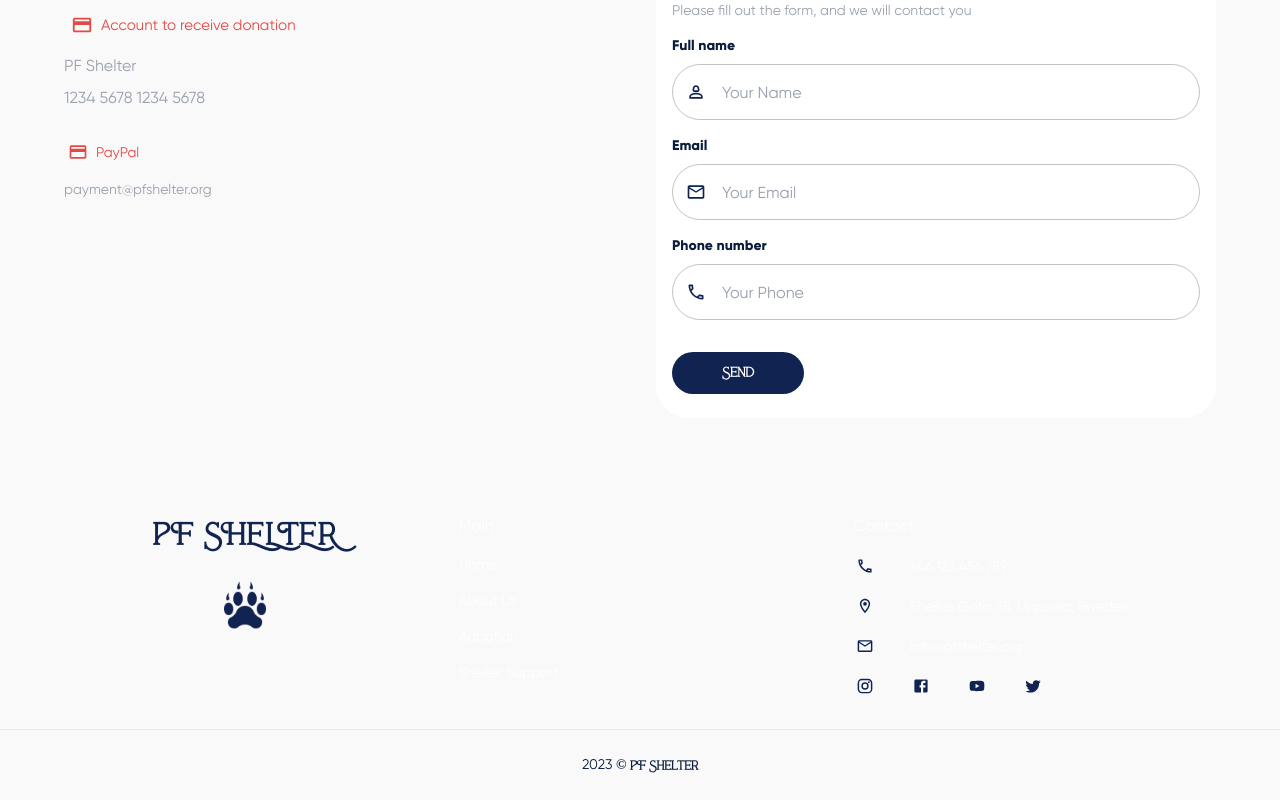
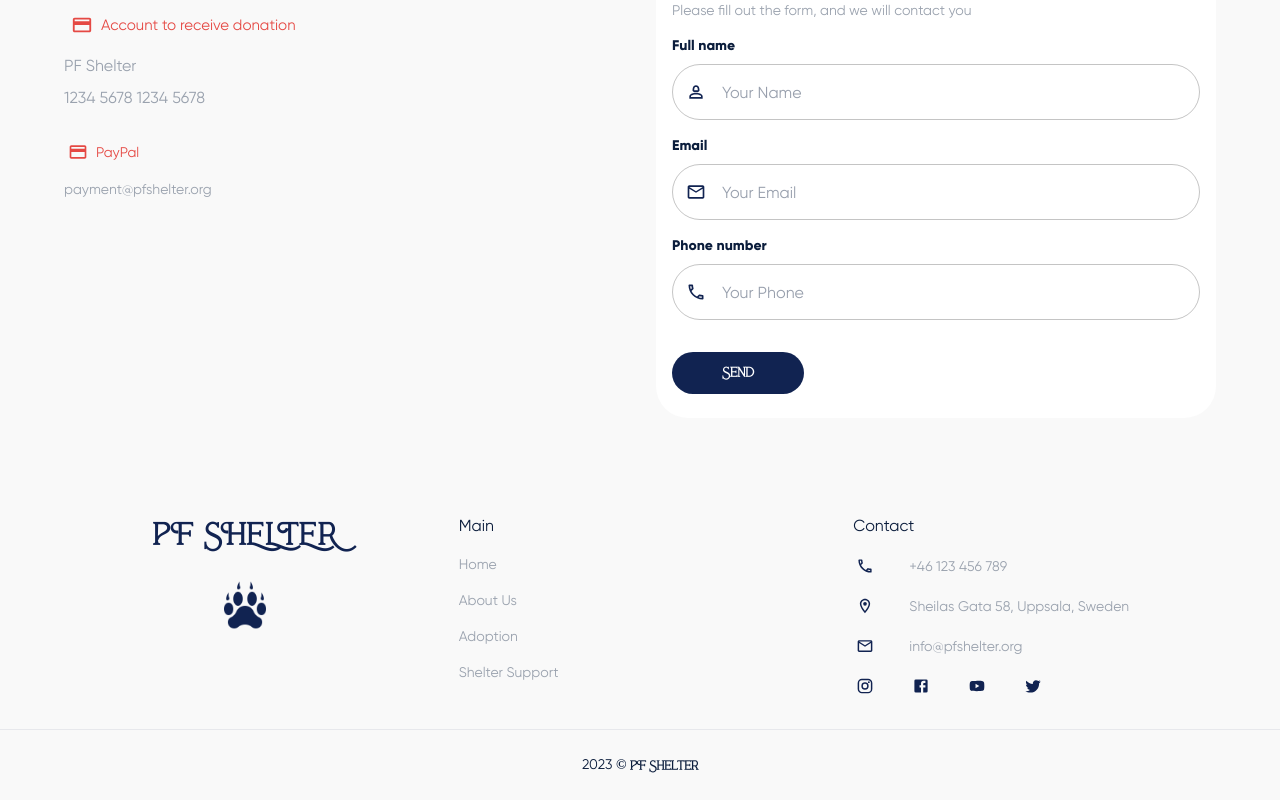
Before and after one commit to stanleyHayes/fpshelter, a React (Create React App) app: page / in a window 1280 px wide. Shown: the part 3381-4181 px from the top of the page. Built offline with nearby package versions, Linux system fonts and the light colour scheme.

Commit message:
Fix color issues

```diff
--- a/src/components/footers/desktop-footer.js
+++ b/src/components/footers/desktop-footer.js
@@ -72,26 +72,26 @@ const DesktopFooter = () => {
                 </Grid>
                 <Grid item={true} lg={4}>
                     <Stack spacing={2}>
-                        <Typography variant="body1" sx={{color: "white"}}>
+                        <Typography variant="body1" sx={{color: "text.primary"}}>
                             Main
                         </Typography>
                         <Link to="#" style={{textDecoration: "none"}}>
-                            <Typography variant="body2" sx={{color: "white"}}>
+                            <Typography variant="body2" sx={{color: "text.secondary"}}>
                                 Home
                             </Typography>
                         </Link>
                         <Link to="#" style={{textDecoration: "none"}}>
-                            <Typography variant="body2" sx={{color: "white"}}>
+                            <Typography variant="body2" sx={{color: "text.secondary"}}>
                                 About Us
                             </Typography>
                         </Link>
                         <Link to="#" style={{textDecoration: "none"}}>
-                            <Typography variant="body2" sx={{color: "white"}}>
+                            <Typography variant="body2" sx={{color: "text.secondary"}}>
                                 Adoption
                             </Typography>
                         </Link>
                         <Link to="#" style={{textDecoration: "none"}}>
-                            <Typography variant="body2" sx={{color: "white"}}>
+                            <Typography variant="body2" sx={{color: "text.secondary"}}>
                                 Shelter Support
                             </Typography>
                         </Link>
@@ -100,7 +100,7 @@ const DesktopFooter = () => {
                 </Grid>
                 <Grid item={true} lg={4}>
                     <Stack spacing={2}>
-                        <Typography variant="body1" sx={{color: "white"}}>
+                        <Typography variant="body1" sx={{color: "text.primary"}}>
                             Contact
                         </Typography>
                         <Box>
@@ -114,7 +114,7 @@ const DesktopFooter = () => {
                                     }}
                                 />
                                 <MUILink href="tel://+46123456789" style={{textDecoration: "none"}}>
-                                    <Typography variant="body2" sx={{color: "white"}}>
+                                    <Typography variant="body2" sx={{color: "text.secondary"}}>
                                         +46 123 456 789
                                     </Typography>
                                 </MUILink>
@@ -133,7 +133,7 @@ const DesktopFooter = () => {
                                 <MUILink href="#" style={{textDecoration: "none"}}>
                                     <Typography
                                         variant="body2"
-                                        sx={{color: "white"}}>
+                                        sx={{color: "text.secondary"}}>
                                         Sheilas Gata 58, Uppsala, Sweden
                                     </Typography>
                                 </MUILink>
@@ -152,7 +152,7 @@ const DesktopFooter = () => {
                                 <MUILink href="mailto://info@pfshelter.org" style={{textDecoration: "none"}}>
                                     <Typography
                                         variant="body2"
-                                        sx={{color: "white"}}>
+                                        sx={{color: "text.secondary"}}>
                                         info@pfshelter.org
                                     </Typography>
                                 </MUILink>
```
